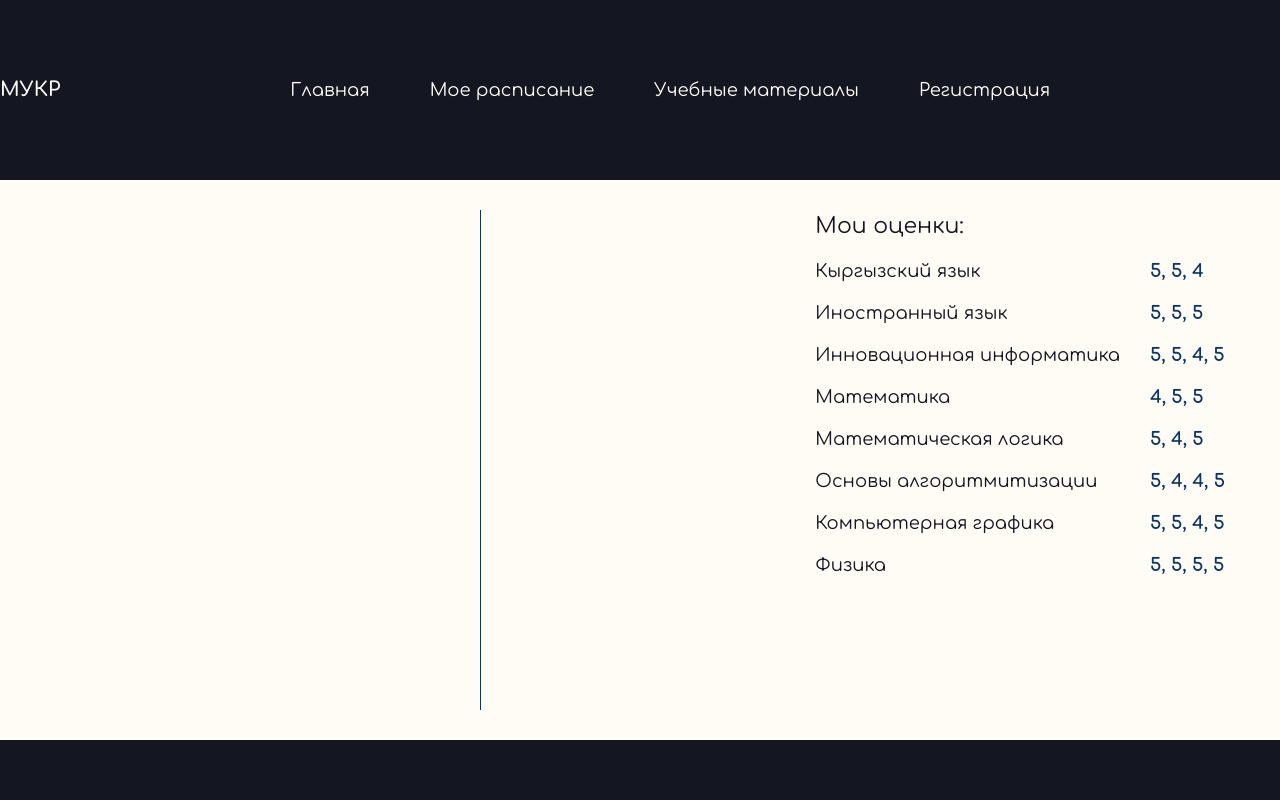
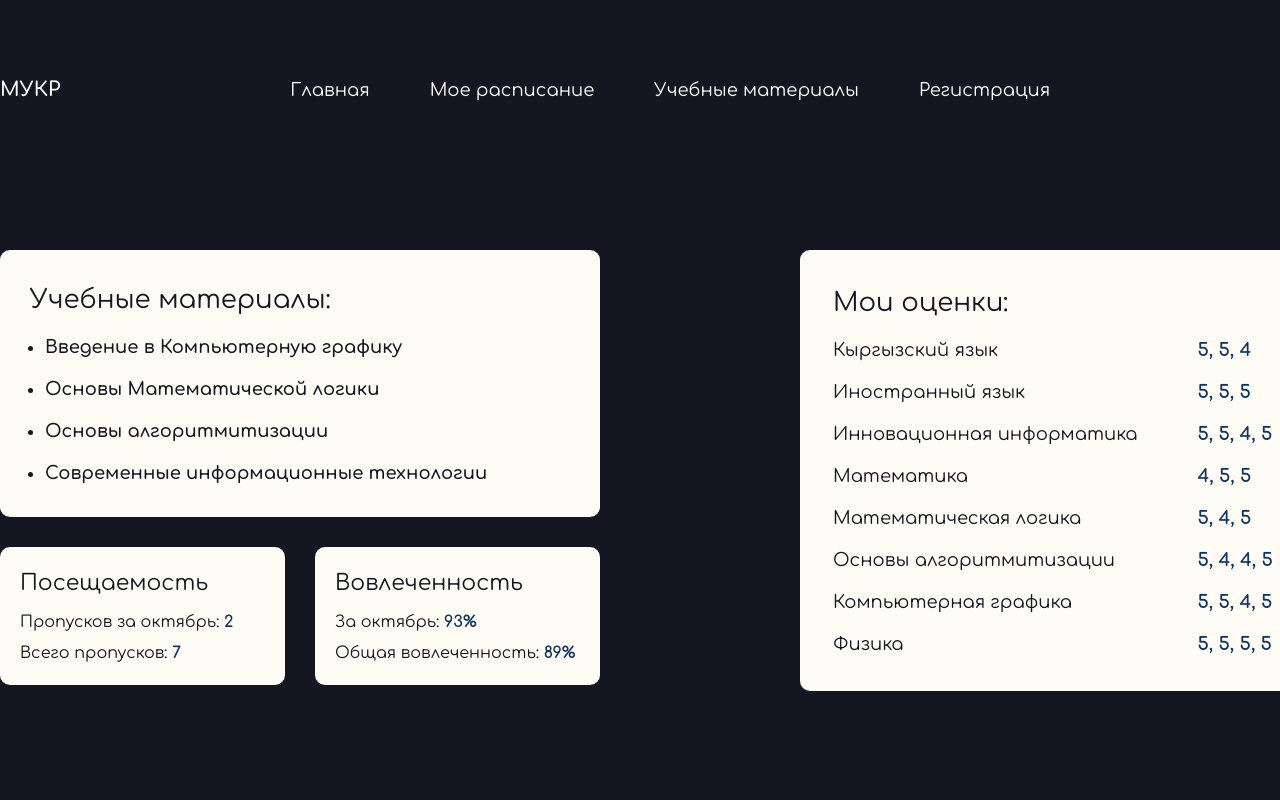
Before and after one commit to djamilya-a/smart-uni-dashboard, a React (Vite) app: page /materials in a window 1280 px wide. Shown: the top 800 px of the page. Built offline with nearby package versions, Linux system fonts and the light colour scheme; a web font is replaced by a local one.

Commit message:
materials done

```diff
--- a/src/components/Materials.jsx
+++ b/src/components/Materials.jsx
@@ -2,13 +2,34 @@ import React from 'react'
 
 const Materials = () => {
   return (
-    <section className='w-[full] bg-[#fffcf6] py-[30px]'>
-      <div className="w-[1400px] mx-auto flex justify-around items-start">
-        <div className="flex flex-col"></div>
-        <div className="w-[1px] h-[500px] bg-[#0c3561]"></div>
-        <div className="px-[15px]">
-          <h3 className='text-[22px] text-[#141621] pb-[15px]'>Мои оценки:</h3>
-          <div className="flex gap-[30px]">
+    <section className='w-[full] bg-[#141621] py-[70px]'>
+      <div className="w-[1400px] mx-auto flex justify-between items-start">
+        <div className="flex flex-col gap-[20px]">
+          <div className="p-[30px] w-[600px] bg-[#fffcf6] rounded-[10px]">
+            <h3 className='text-[26px] text-[#141621] pb-[15px]'>Учебные материалы:</h3>
+            <ul className='text-[18px] text-[#141621] list-disc flex flex-col justify-start items-start gap-[15px] font-semibold pl-[15px]'>
+              <li><a href="https://studfile.net/preview/9744729/">Введение в Компьютерную графику</a></li>
+              <li><a href="https://mathprofi.ru/osnovy_matematicheskoj_logiki.html">Основы Математической логики</a></li>
+              <li><a href="https://prog-cpp.ru/algorithmization/">Основы алгоритмитизации</a></li>
+              <li><a href="https://www.sviaz-expo.ru/ru/articles/sovremennye-informacionnye-tehnologii/">Современные информационные технологии</a></li>
+            </ul>
+          </div>
+          <div className="flex gap-[30px] py-[10px]">
+            <div className="w-[285px] rounded-[10px] bg-[#fffcf6] p-[20px]">
+              <h3 className='text-[22px] text-[#141621] bold'>Посещаемость</h3>
+              <h4 className='text-[16px] text-[#141621] mt-[10px] mb-[7px]'>Пропусков за октябрь: <span className='text-[#0c3561] font-bold'> 2</span></h4>
+              <h4 className='text-[16px] text-[#141621]'>Всего пропусков: <span className='text-[#0c3561] font-bold'> 7</span></h4>
+            </div>
+            <div className="w-[285px] rounded-[10px] bg-[#fffcf6] p-[20px]">
+              <h3 className='text-[22px] text-[#141621] bold'>Вовлеченность</h3>
+              <h4 className='text-[16px] text-[#141621] mt-[10px] mb-[7px]'>За октябрь: <span className='text-[#0c3561] font-bold'>93%</span></h4>
+              <h4 className='text-[16px] text-[#141621]'>Общая вовлеченность: <span className='text-[#0c3561] font-bold'>89%</span></h4>
+            </div>
+          </div>
+        </div>
+        <div className="p-[33px] w-[600px] bg-[#fffcf6] rounded-[10px]">
+          <h3 className='text-[26px] text-[#141621] pb-[15px]'>Мои оценки:</h3>
+          <div className="flex gap-[60px]">
             <ul className='text-[18px] text-[#141621] flex flex-col justify-start items-start gap-[15px]'>
               <li>Кыргызский язык</li>
               <li>Иностранный язык</li>
```
